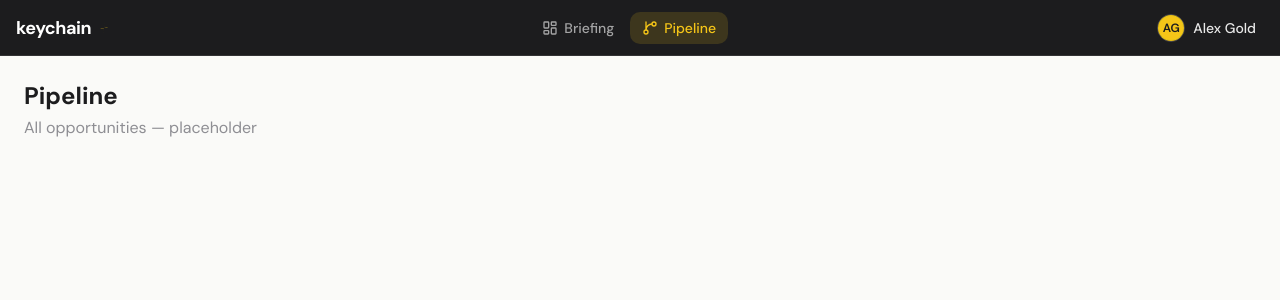
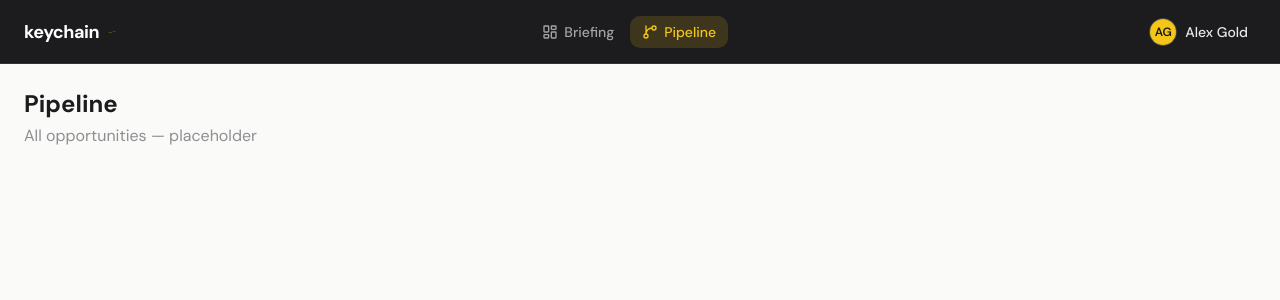
Before and after one commit to alexanderwgold/keychain-outreach, a Next.js app in the folder frontend/: page /pipeline in a window 1280 px wide. Shown: the top 300 px of the page. Built offline with nearby package versions, Linux system fonts and the light colour scheme.

Commit message:
style: increase nav bar height and padding
Co-Authored-By: Claude Opus 4.6 (1M context) <noreply@anthropic.com>

```diff
--- a/frontend/src/components/layout/app-nav.tsx
+++ b/frontend/src/components/layout/app-nav.tsx
@@ -16,7 +16,7 @@ export function AppNav() {
   const pathname = usePathname()
 
   return (
-    <header className="sticky top-0 z-50 flex h-14 items-center justify-between border-b border-white/10 bg-kc-charcoal px-4">
+    <header className="sticky top-0 z-50 flex h-16 items-center justify-between border-b border-white/10 bg-kc-charcoal px-6">
       {/* Left: logo */}
       <Link href="/dashboard" className="flex items-center">
         <KeychainLogo size="sm" className="[&_span]:text-white" />
```
